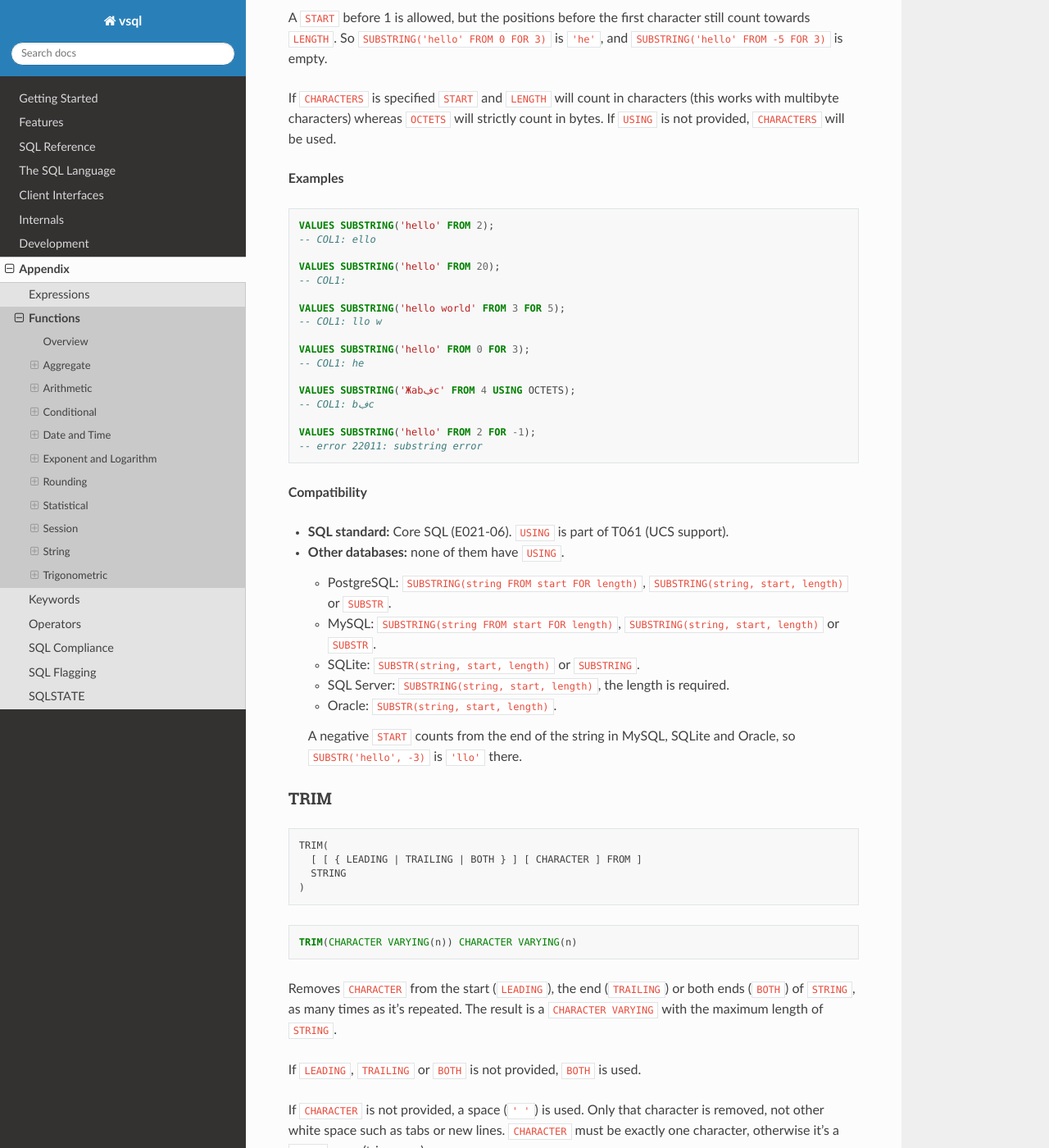
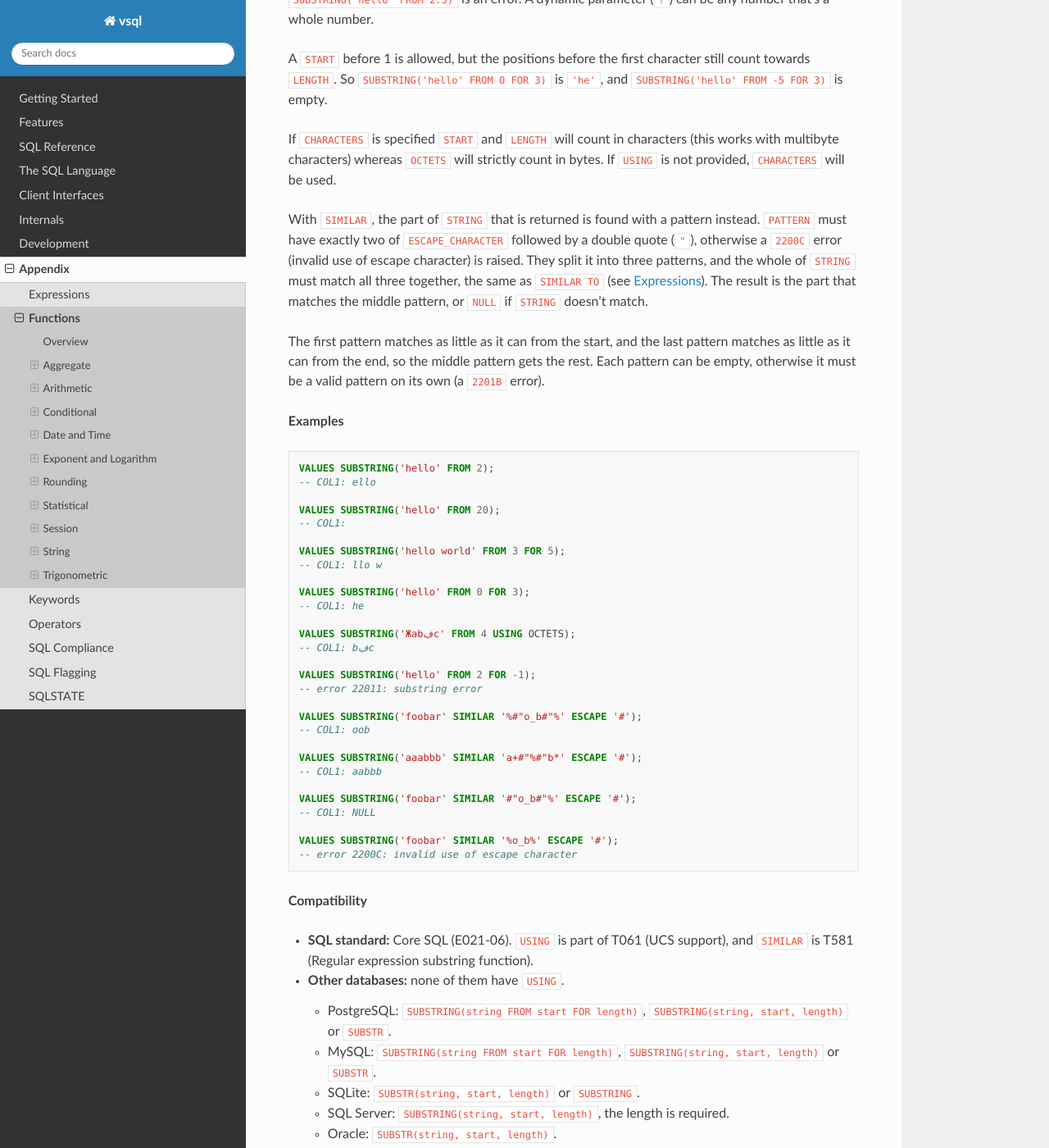
Before and after one commit to elliotchance/vsql, a Sphinx documentation site: the page built from docs/functions.rst, in a window 1280 px wide and 1400 px high, scrolled down 41051 px. Shown: the whole window at 82% size. Built offline with Sphinx 7.4.7 and the Read the Docs theme 3.1.0, drawn with Linux system fonts in a browser that asks for light colours; some of the changed text lies outside the part shown.

Commit message:
language: Support SUBSTRING ... SIMILAR (T581)
SUBSTRING(value SIMILAR pattern ESCAPE escape) splits the pattern into three
SIMILAR TO patterns at the two escape characters followed by a double quote,
and returns the part of the value that matches the middle one (or NULL if the
value doesn't match). The first part matches as little as it can from the
start and the last part as little as it can from the end, as described in
6.32, General Rules, 6. It reuses the SIMILAR TO pattern parser and matcher.

A pattern without exactly two markers is a 2200C error, an invalid part is
2201B, and an escape that isn't one character is 22019.

Co-Authored-By: Claude Opus 5.5 <noreply@anthropic.com>

```diff
--- a/docs/functions.rst
+++ b/docs/functions.rst
@@ -211,7 +211,7 @@ Each function also has a **Compatibility** section:
      - T621
    * - ``SUBSTRING``
      - String
-     - Core (E021-06)
+     - Core (E021-06), T581
    * - ``SUM``
      - Aggregate
      - Core (E091-05)
@@ -2080,10 +2080,13 @@ SUBSTRING
      [ USING { CHARACTERS | OCTETS } ]
    )
 
+   SUBSTRING(STRING SIMILAR PATTERN ESCAPE ESCAPE_CHARACTER)
+
 .. code-block:: sql
 
    SUBSTRING(CHARACTER VARYING(n) FROM INTEGER) CHARACTER VARYING(n)
    SUBSTRING(CHARACTER VARYING(n) FROM INTEGER FOR INTEGER) CHARACTER VARYING(n)
+   SUBSTRING(CHARACTER VARYING(n) SIMILAR CHARACTER VARYING ESCAPE CHARACTER) CHARACTER VARYING(n)
 
 Returns part of ``STRING``. The result is a ``CHARACTER VARYING`` with the
 maximum length of ``STRING``.
@@ -2108,6 +2111,19 @@ If ``CHARACTERS`` is specified ``START`` and ``LENGTH`` will count in characters
 (this works with multibyte characters) whereas ``OCTETS`` will strictly count
 in bytes. If ``USING`` is not provided, ``CHARACTERS`` will be used.
 
+With ``SIMILAR``, the part of ``STRING`` that is returned is found with a
+pattern instead. ``PATTERN`` must have exactly two of ``ESCAPE_CHARACTER``
+followed by a double quote (``"``), otherwise a ``2200C`` error (invalid use of
+escape character) is raised. They split it into three patterns, and the whole
+of ``STRING`` must match all three together, the same as ``SIMILAR TO`` (see
+:doc:`expressions`). The result is the part that matches the middle pattern,
+or ``NULL`` if ``STRING`` doesn't match.
+
+The first pattern matches as little as it can from the start, and the last
+pattern matches as little as it can from the end, so the middle pattern gets
+the rest. Each pattern can be empty, otherwise it must be a valid pattern on
+its own (a ``2201B`` error).
+
 **Examples**
 
 .. code-block:: sql
@@ -2130,10 +2146,22 @@ in bytes. If ``USING`` is not provided, ``CHARACTERS`` will be used.
   VALUES SUBSTRING('hello' FROM 2 FOR -1);
   -- error 22011: substring error
 
+  VALUES SUBSTRING('foobar' SIMILAR '%#"o_b#"%' ESCAPE '#');
+  -- COL1: oob
+
+  VALUES SUBSTRING('aaabbb' SIMILAR 'a+#"%#"b*' ESCAPE '#');
+  -- COL1: aabbb
+
+  VALUES SUBSTRING('foobar' SIMILAR '#"o_b#"%' ESCAPE '#');
+  -- COL1: NULL
+
+  VALUES SUBSTRING('foobar' SIMILAR '%o_b%' ESCAPE '#');
+  -- error 2200C: invalid use of escape character
+
 **Compatibility**
 
 - **SQL standard:** Core SQL (E021-06). ``USING`` is part of T061 (UCS
-  support).
+  support), and ``SIMILAR`` is T581 (Regular expression substring function).
 - **Other databases:** none of them have ``USING``.
 
   - PostgreSQL: ``SUBSTRING(string FROM start FOR length)``,
@@ -2143,6 +2171,10 @@ in bytes. If ``USING`` is not provided, ``CHARACTERS`` will be used.
   - SQLite: ``SUBSTR(string, start, length)`` or ``SUBSTRING``.
   - SQL Server: ``SUBSTRING(string, start, length)``, the length is required.
   - Oracle: ``SUBSTR(string, start, length)``.
+
+  Only PostgreSQL has ``SIMILAR`` (and also the older
+  ``SUBSTRING(string FROM pattern FOR escape)``). The others use a different
+  regular expression function, such as ``REGEXP_SUBSTR``.
 
   A negative ``START`` counts from the end of the string in MySQL, SQLite and
   Oracle, so ``SUBSTR('hello', -3)`` is ``'llo'`` there.
--- a/docs/sql-compliance.rst
+++ b/docs/sql-compliance.rst
@@ -1499,7 +1499,7 @@ Optional Features
    * - ❌ **T572**
      - **Multiset-returning external SQL-invoked functions**
 
-   * - ❌ **T581**
+   * - ✅ **T581**
      - **Regular expression substring function**
 
    * - ✅ **T591**
```
Also changed, not shown: docs/sqlstate.rst (+10 -2 lines), docs/standard/part2/06.txt (+20 -20 lines), 6 other files.
